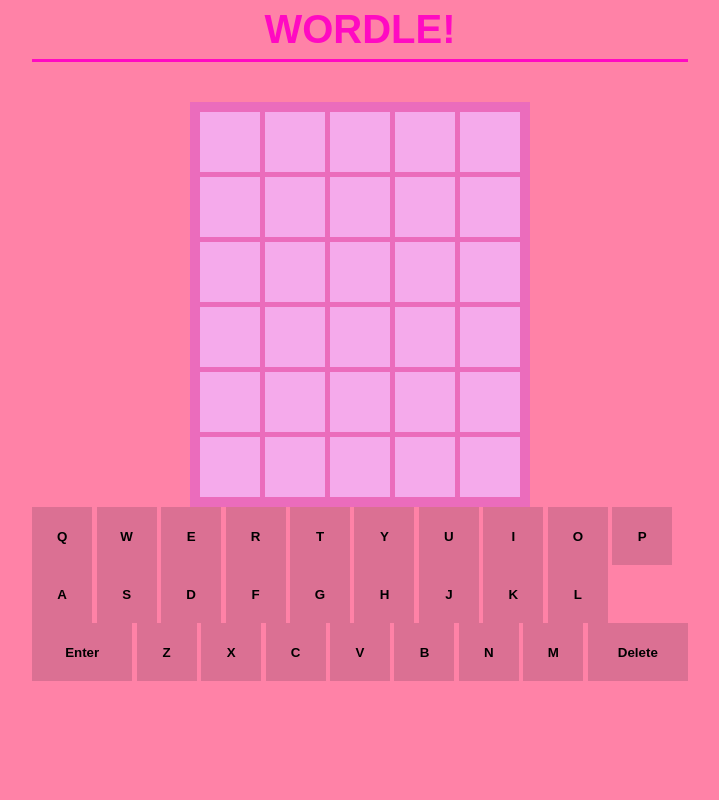
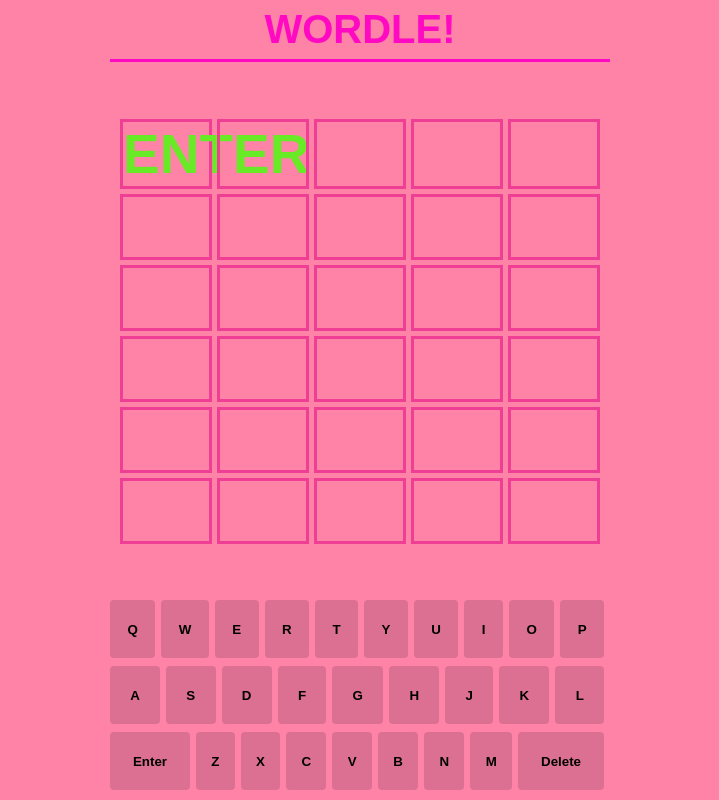
Before and after one commit to MAGS-GHC/wordle-ansebanse, a plain HTML site: page index.html in a window 1280 px wide. Both pictures are taken after a click on the button "Enter". Shown: the whole page, without its empty margins (280-999 px from the left). Drawn offline with Linux system fonts and the light colour scheme.

Commit message:
Mandag kl 13:40

```diff
--- a/index.html
+++ b/index.html
@@ -18,7 +18,7 @@
             </div>
 
             <div id="keyboardcontainer">
-                <div class="keyboard-row"></div>
+                <div class="keyboard-row">
                     <button data-key="q">Q</button>
                     <button data-key="w">W</button>
                     <button data-key="e">E</button>
@@ -29,9 +29,10 @@
                     <button data-key="i">I</button>
                     <button data-key="o">O</button>
                     <button data-key="p">P</button>
+                </div>
 
-                <div class="keyboard-row"></div>
-                    <div class="spacer-half"></div>
+                <div class="keyboard-row">
+                    <div id="spacer-half"></div>
                     <button data-key="a">A</button>
                     <button data-key="s">S</button>
                     <button data-key="d">D</button>
@@ -41,9 +42,10 @@
                     <button data-key="j">J</button>
                     <button data-key="k">K</button>
                     <button data-key="l">L</button>
-                    <div class="spacer-half"></div>
+                    <div id="spacer-half"> </div>
+                </div>
 
-                <div class="keyboard-row"></div>
+                <div class="keyboard-row">
                     <button data-key="enter" class="wide-button">Enter</button>
                     <button data-key="z">Z</button>
                     <button data-key="x">X</button>
@@ -54,6 +56,7 @@
                     <button data-key="m">M</button>
                     <button data-key="del" class="wide-button">Delete</button>
                 </div>
+            </div>
         </div>
     </div>
 
--- a/script.js
+++ b/script.js
@@ -1,6 +1,38 @@
 // Creating the squares:
 document.addEventListener("DOMContentLoaded", () => {
     createSquares();
+
+    let GuessedWords = [[]];
+    let availableSpace = 1;
+
+    let word = "Dairy"
+
+    const keys = document.querySelectorAll('.keyboard-row button');
+
+    function HandleSubmitWord() {
+
+    }
+
+
+    function getCurrentWorldArray() {
+        const numberOfGuessedWords = GuessedWords.length
+        return GuessedWords[numberOfGuessedWords - 1];
+    }
+
+
+    function UpdateGuessedWords(letter) {
+        const CurrentWorldArray = getCurrentWorldArray();
+
+        if(CurrentWorldArray && CurrentWorldArray.length < 5) {
+            CurrentWorldArray.push(letter)
+
+            const availableSpaceEl = document.getElementById(String(availableSpace));
+            availableSpace = availableSpace + 1;
+
+            availableSpaceEl.textContent = letter;
+        }
+
+    }
 
     function createSquares(){
         const gameBoard = document.getElementById("board");
@@ -12,4 +44,17 @@ document.addEventListener("DOMContentLoaded", () => {
             gameBoard.appendChild(square);
         }
     }
+
+    for (let i = 0; i < keys.length; i++) {
+        keys[i].onclick = ({ target }) => {
+            const letter = target.getAttribute("data-key")
+
+            UpdateGuessedWords(letter);
+
+            if(letter === 'Enter') {
+                HandleSubmitWord()
+            }
+        };
+    }
+
 });
--- a/style.css
+++ b/style.css
@@ -16,9 +16,16 @@ html, body {
     flex-direction: column;
 }
 
+#game {
+    width: 100%;
+    max-width: 500px;
+    height: 100%;
+    display: flex;
+    flex-direction: column;
+}
+
 header {
     border-bottom: 3px solid rgb(255, 10, 194);
-    margin-bottom: 40px;
 }
 
 .title {
@@ -44,21 +51,24 @@ header {
     grid-gap: 5px;
     padding: 10px;
     box-sizing: border-box;
-    background-color: rgb(235, 108, 188);
 }
 
 .square {
-    border: 10px rgb(221, 130, 174);
+    border: 3px solid rgb(239, 63, 148);
     min-width: 60px;
     min-height: 60px;
-    background-color: rgb(245, 170, 235);
+    font-size: 55px;
+    font-weight: bold;
+    color: rgb(104, 234, 39);
+    text-transform: uppercase;
+    text-align: center;
 }
 
 #keyboardcontainer {
    height: 200px;
 }
 
-.keyboardrow {
+.keyboard-row {
     display: flex;
     justify-content: center;
     width: 100%;
@@ -66,26 +76,30 @@ header {
     touch-action: manipulation;
 }
 
-button {
+.keyboard-row button {
     font-family: inherit;
     font-weight: bold;
     border: 0;
     padding: 0;
     height: 58px;
-    width: 60px;
+    flex-grow: 1;
     cursor: pointer;
+    background-color: palevioletred;
+    color: rgb(0, 0, 0);
+    margin-right: 6px;
     flex-grow: 1;
-    background-color: palevioletred;
+    border-radius: 4px;
+    user-select: none;
 }
 
 button:hover {
-    background-color: pink;
+    background-color: rgb(255, 42, 148);
 }
 
-.wide-button {
-    width: 100px;
+.keyboard-row button.wide-button {
+    flex-grow: 1.5;
 }
 
 .spacer-half {
-    width: 30px;
+    flex-grow: 0.5;
 }
```
